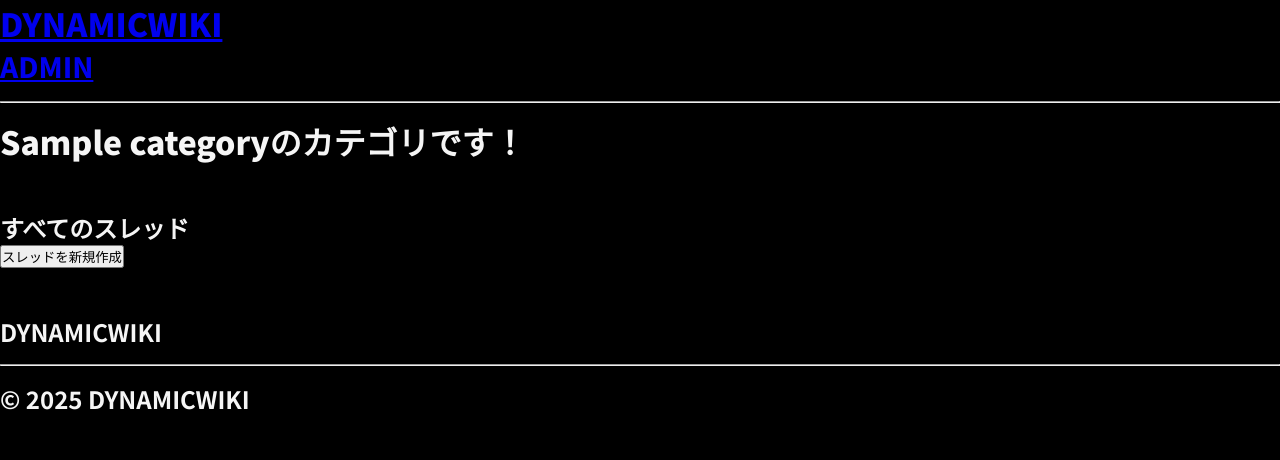
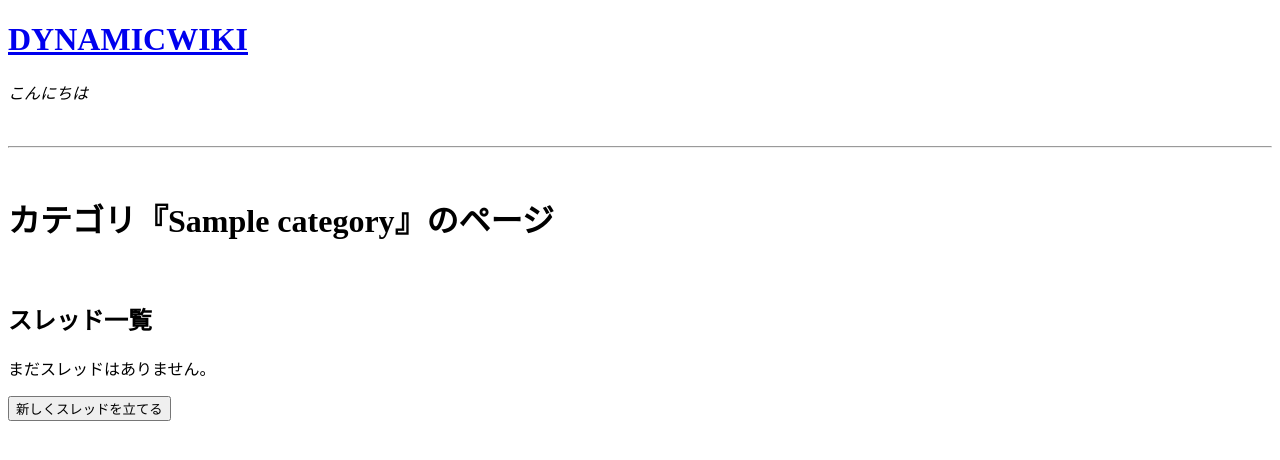
Before and after one commit to ktsmta/dynamic-wiki, a Flask app: a page that uses apps/core/templates/core/base.html in a window 1280 px wide. Shown: the top 460 px of the page. Run offline with Flask 3, Linux system fonts and the light colour scheme; tables that the repository leaves empty hold one stand-in row (values such as "Sample post").

Commit message:
prepare for the midterm presentation

```diff
--- a/apps/admin/__init__.py
+++ b/apps/admin/__init__.py
@@ -13,6 +13,7 @@
 admin_bp = Blueprint(
     "admin_bp",
     __name__,
+    template_folder='templates',
 )
 
 def init_admin(app):
--- /dev/null
+++ b/apps/admin/templates/admin/index.html
@@ -0,0 +1,5 @@
+{% extends 'admin/master.html' %}
+
+{% block body %}
+<a href="{{ url_for('core.index') }}"><p>退出</p></a>
+{% endblock %}
--- a/apps/core/routes/main.py
+++ b/apps/core/routes/main.py
@@ -5,7 +5,7 @@
 
 @core_bp.route("/")
 def index():
-    categories = Category.query.all()
+    categories = Category.query.filter_by(parent_id=None).all()
     return render_template("core/index.html", categories=categories)
 
 @core_bp.route("/robots.txt")
--- a/apps/core/templates/core/base.html
+++ b/apps/core/templates/core/base.html
@@ -2,21 +2,18 @@
 <html>
     <head>
         <meta charset="UTF-8">
-        <link rel="stylesheet" href="{{ url_for('core.static', filename='css/style.css') }}">
+        <!-- <link rel="stylesheet" href="{{ url_for('core.static', filename='css/style.css') }}"> -->
         <title>DYNAMICWIKI</title>
     </head>
     <body>
         <!-- ヘッダー -->
         <a href="{{ url_for('core.index') }}"><h1>DYNAMICWIKI</h1></a>
-        <a href="{{ url_for('admin.index') }}"><h2>ADMIN</h2></a>
+        <!-- <a href="{{ url_for('admin.index') }}"><p>管理者専用</p></a> -->
+        <p><i>こんにちは</i></p>
         <br><hr><br>
 
         <!-- メインコンテンツ -->
         {% block content %}
         {% endblock %}
-
-        <!-- フッター -->
-        <br><hr><br>
-        <h3>&copy; 2025 DYNAMICWIKI</h3>
     </body>
 </html>
--- a/apps/core/templates/core/index.html
+++ b/apps/core/templates/core/index.html
@@ -1,6 +1,7 @@
 {% extends 'core/base.html' %}
+
 {% block content %}
-<h1>All categories</h1>
+    <h1>すべてのカテゴリ</h1>
     <ul>
         {% for c in categories %}
         <li>
--- a/apps/forums/templates/forums/category.html
+++ b/apps/forums/templates/forums/category.html
@@ -1,11 +1,11 @@
 {% extends "core/base.html" %}
 
 {% block content %}
-<h1>{{ category.name }}のカテゴリです！</h1>
-<h1><br></h1>
+    <h1>カテゴリ『{{ category.name }}』のページ</h1>
+    <br>
 
     {% if children %}
-    <h3>{{ category.name }}の子供カテゴリ一覧</h3>
+        <h2>{{ category.name }}の子供カテゴリ</h2>
         <ul>
             {% for child in children %}
                 <li>
@@ -15,14 +15,26 @@
                 </li>
             {% endfor %}
         </ul>
-    <h1><br></h1>
+        <br>
         {% else %}
     {% endif %}
 
-<h3>すべてのスレッド</h3>
-<a href="{{ url_for('forums.thread_new', slug=category.slug) }}"><button>スレッドを新規作成</button></a>
-<h1><br></h1>
-
-<h3>DYNAMICWIKI</h3>
-
+    <h2>スレッド一覧</h2>
+    {% if thread %}
+        <a href="{{ url_for('forums.thread_new', slug=category.slug) }}"><button>新しくスレッドを立てる</button></a>
+        <ul>
+            {% for thread in threads %}
+                <li>
+                    <a href="{{ url_for('forums.thread_detail', ) }}">
+                        {{ thread.title }}
+                    </a>
+                </li>
+            {% endfor %}
+        </ul>
+        <!-- <br>
+        <h2>動的に生成されたウィキ</h2> -->
+        {% else %}
+        <p>まだスレッドはありません。</p>
+        <a href="{{ url_for('forums.thread_new', slug=category.slug) }}"><button>新しくスレッドを立てる</button></a>
+    {% endif %}
 {% endblock %}
--- a/apps/models/category.py
+++ b/apps/models/category.py
@@ -86,12 +86,16 @@
         "Wiki",
         back_populates="category",
         uselist=False,
+        cascade="all, delete-orphan",
+        passive_deletes=True,
     )
 
     # threadsテーブルとのリレーション
     threads = db.relationship(
         "Thread",
         back_populates="category",
+        cascade="all, delete-orphan",
+        passive_deletes=True,
     )
 
 
```
Lines whose indentation alone changed are shown as unchanged.
